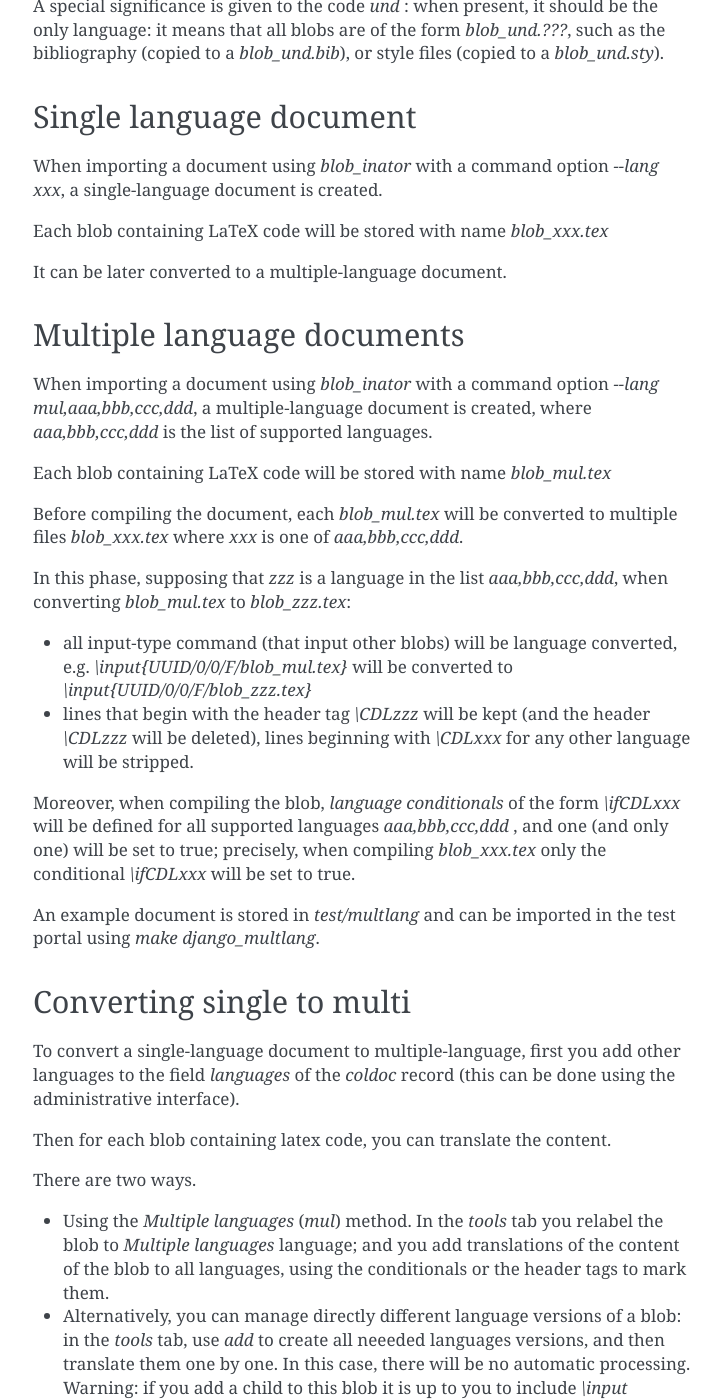
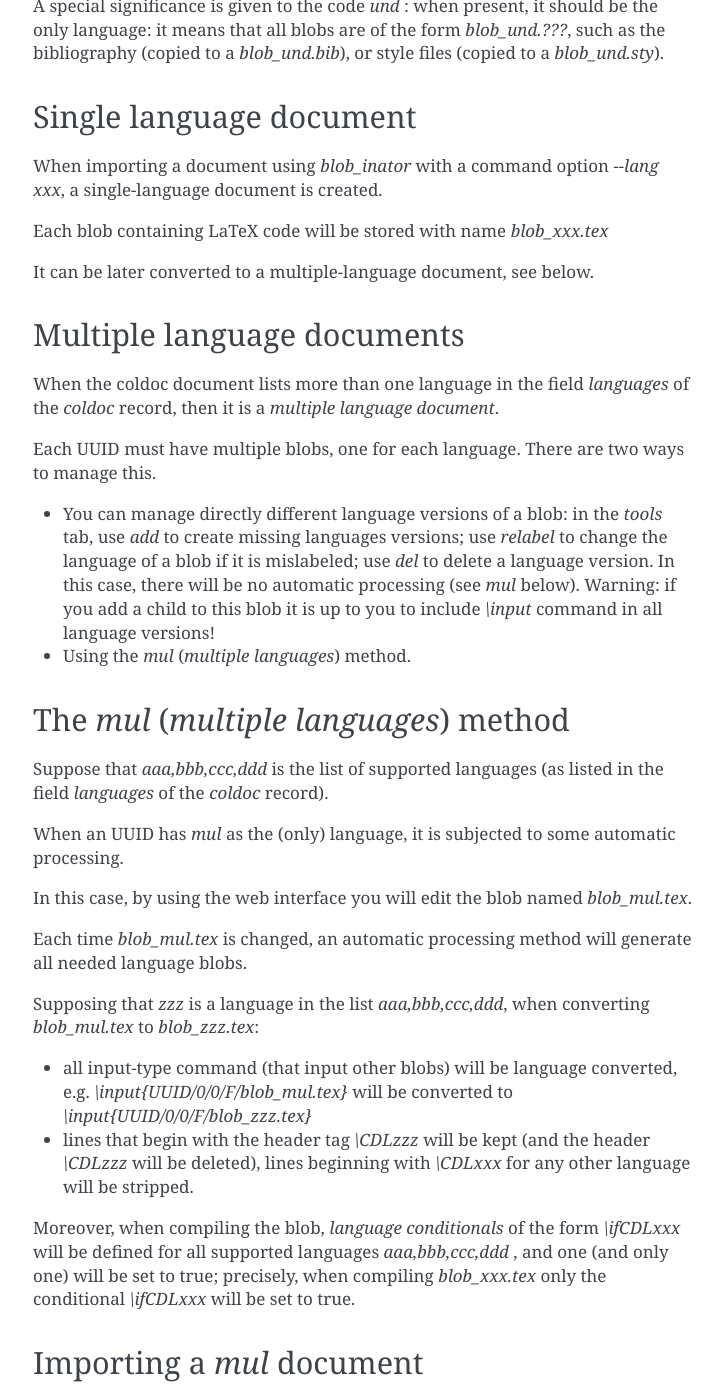
Before and after one commit to mennucc/ColDoc_project, a Sphinx documentation site: the page built from docs/source/multilingual.rst, in a window 1280 px wide and 1400 px high, scrolled down 528 px. Shown: the whole window, without its empty margins (387-1109 px from the left). Built offline with Sphinx 7.4.7, drawn with Linux system fonts in a browser that asks for light colours; some of the changed text lies outside the part shown.

Commit message:
change multilingual doc

```diff
--- a/docs/source/multilingual.rst
+++ b/docs/source/multilingual.rst
@@ -11,11 +11,11 @@ The list of languages supported by each coldoc document is in the
 field `languages` of the `coldoc` record; this can be changed using
 the administrative interface.
 
-All language codes may be freely used, but the code `zxx` , `mul` and `und`
+All language codes may be freely used, but the codes `zxx`, `mul` and `und`
 have a special significance, explained in the following.
 
-The metadata of each blob contains a `lang` record, which contains all codes that
-a blob is available in. So if `lang` contains `eng` and `ita` (in two
+The metadata of each UUID contains a `lang` record, which contains all language
+codes that a blob is available in. So if `lang` contains `eng` and `ita` (in two
 lines) then it is expected that there are two files `blob_eng.tex`
 and `blob_ita.tex`
 
@@ -35,20 +35,45 @@ a single-language document is created.
 
 Each blob containing LaTeX code will be stored with name `blob_xxx.tex`
 
-It can be later converted to a multiple-language document.
+It can be later converted to a multiple-language document, see below.
 
 Multiple language documents
 ---------------------------
 
-When importing a document using `blob_inator` with a command option `--lang mul,aaa,bbb,ccc,ddd`,
-a multiple-language document is created, where `aaa,bbb,ccc,ddd` is the list of supported languages.
+When the coldoc document lists more than one language in the
+field `languages` of the `coldoc` record, then it is
+a *multiple language document*.
 
-Each blob containing LaTeX code will be stored with name `blob_mul.tex`
+Each UUID must have multiple blobs, one for each language.
+There are two ways to manage this.
 
-Before compiling the document, each `blob_mul.tex` will be converted to multiple files
-`blob_xxx.tex` where `xxx` is one of `aaa,bbb,ccc,ddd`.
+- You can manage directly different language versions of a blob:
+  in the *tools* tab, use *add* to create missing languages versions;
+  use *relabel* to change the language of a blob if it is mislabeled;
+  use *del* to delete a language version.
+  In this case, there will  be no automatic processing (see `mul` below).
+  Warning: if you add a child to this blob
+  it is up to you to include `\\input` command in all language versions!
 
-In this phase, supposing that `zzz` is a language in the list `aaa,bbb,ccc,ddd`,
+- Using the `mul` (*multiple languages*) method.
+
+
+The `mul` (*multiple languages*) method
+---------------------------------------
+
+Suppose that  `aaa,bbb,ccc,ddd` is the list of supported languages
+(as listed in the field `languages` of the `coldoc` record).
+
+When an UUID has `mul` as the (only) language, it is subjected to
+some automatic processing.
+
+In this case, by using the web interface you will edit the blob named
+`blob_mul.tex`.
+
+Each time `blob_mul.tex` is changed, an automatic processing method will generate
+all needed language blobs.
+
+Supposing that `zzz` is a language in the list `aaa,bbb,ccc,ddd`,
 when converting  `blob_mul.tex` to  `blob_zzz.tex`:
 
 - all input-type command (that input other blobs) will be language converted, e.g.
@@ -66,10 +91,23 @@ for all supported languages `aaa,bbb,ccc,ddd` , and one (and only one) will
 be set to true; precisely, when compiling `blob_xxx.tex` only the conditional
 `\\ifCDLxxx` will be set to true.
 
+
+Importing a `mul` document
+--------------------------
+
+When importing a document using `blob_inator` with a command option `--lang mul,aaa,bbb,ccc,ddd`,
+a multiple-language document is created, where `aaa,bbb,ccc,ddd` is the list of supported languages.
+
+Each blob containing LaTeX code will be stored with name `blob_mul.tex`
+
+Before compiling the document, each `blob_mul.tex` must be converted to multiple files
+`blob_xxx.tex` where `xxx` is one of `aaa,bbb,ccc,ddd`; this can be done
+with the `helper.py gen_lang` command.
+
 An example document is stored in `test/multlang` and can be imported in the test portal using `make django_multlang`.
 
-Converting single to multi
---------------------------
+Converting single to multi language
+-----------------------------------
 
 To convert a single-language document to multiple-language,
 first you add other languages to the
@@ -80,10 +118,10 @@ Then for each blob containing latex code, you can translate the content.
 
 There are two ways.
 
-- Using the `Multiple languages` (`mul`) method. In the *tools* tab
-  you relabel the blob to `Multiple languages` language;
-  and you add translations of the content of the blob to all languages, using
-  the conditionals or the header tags to mark them.
+- Using the *Multiple languages*  method. In the *tools* tab
+  you use the `multlang` button; then
+  you add translations of the content of the blob to all languages, using
+  the conditionals or the header tags to mark them, as explained above.
 
 - Alternatively, you can manage directly different language versions of a blob:
   in the *tools* tab, use *add* to create all neeeded languages versions,
```
